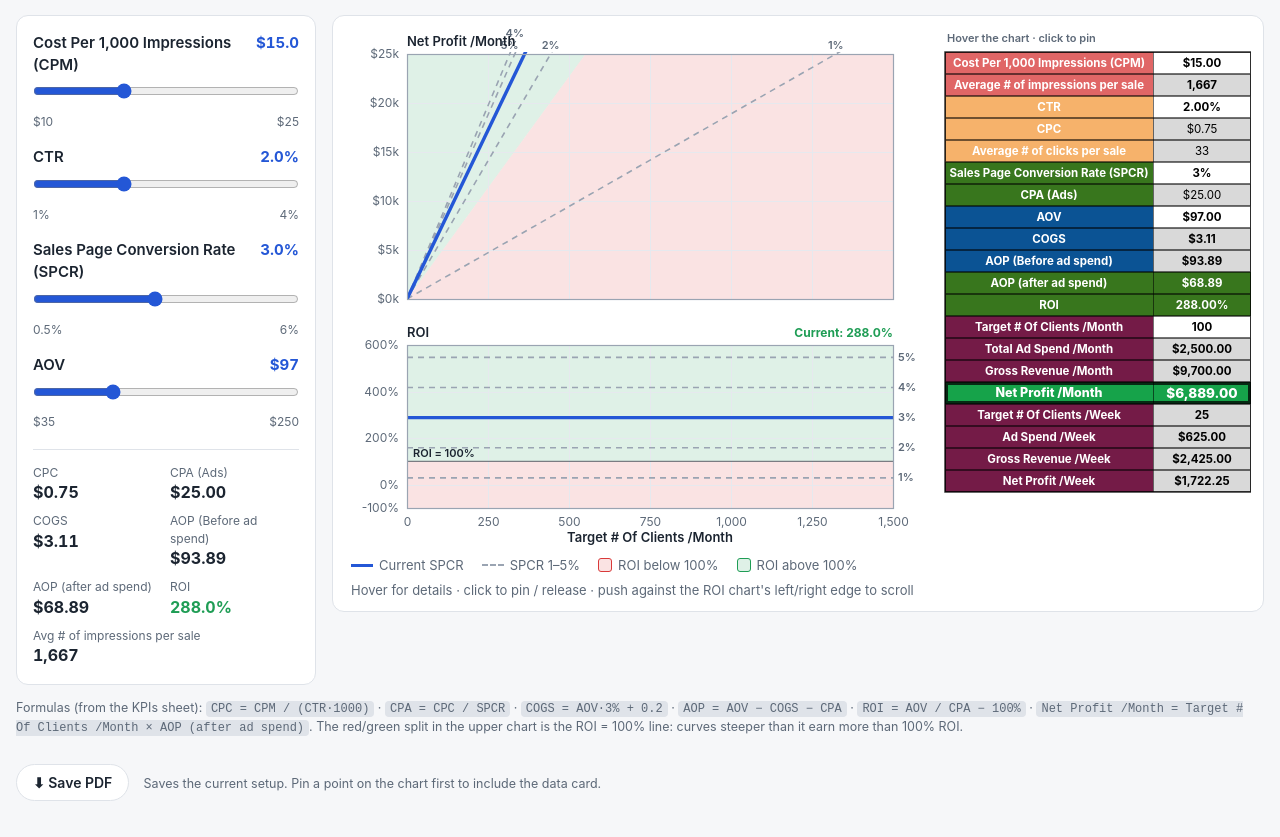
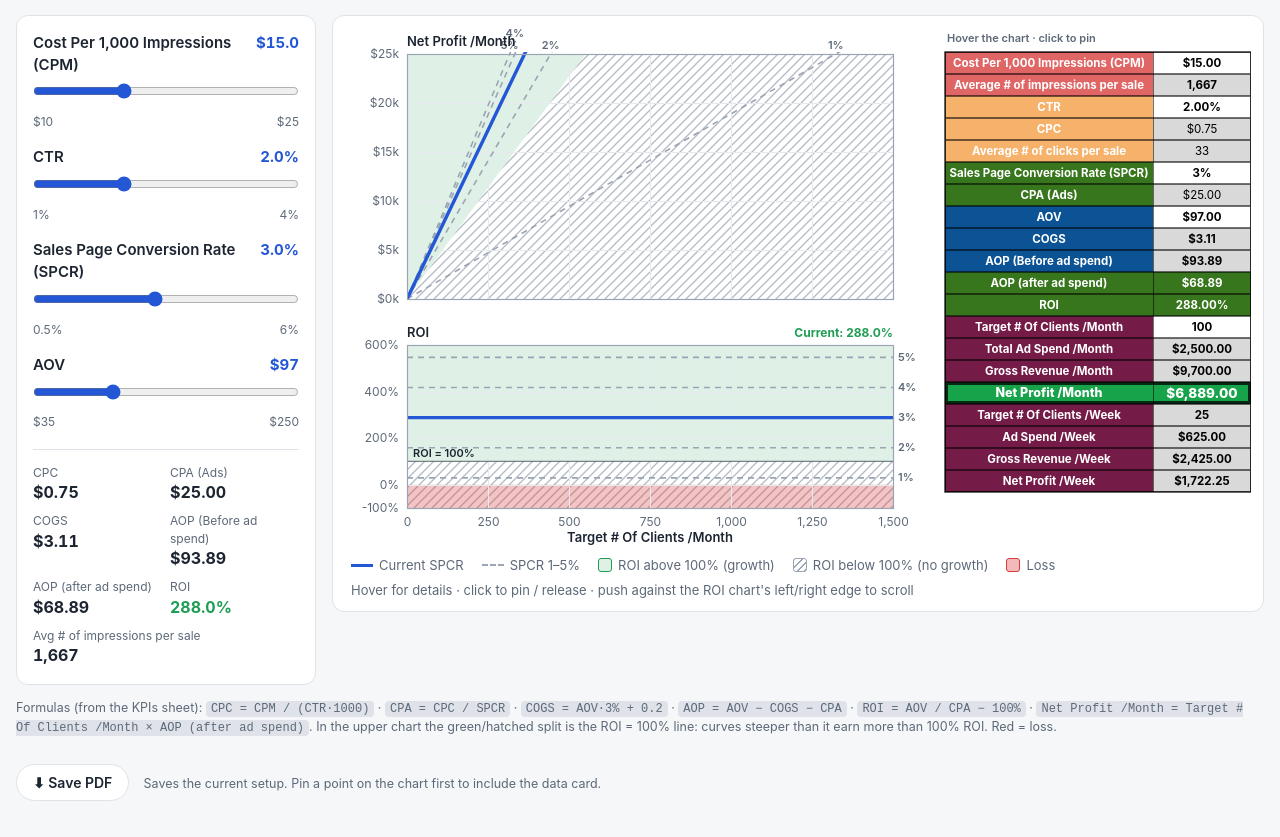
Before and after one commit to endrehalasz/campaign-compass, a plain HTML site: page index.html in a window 1280 px wide. Shown: the part 85-922 px from the top of the page. Drawn offline with Linux system fonts and the light colour scheme.

Commit message:
Hatched ROI<100% zone, red loss zone, window scrolls down for losses
Co-Authored-By: Claude Sonnet 5.5 <noreply@anthropic.com>

```diff
--- a/index.html
+++ b/index.html
@@ -47,6 +47,7 @@
   .sw{width:22px;height:0;border-top:3px solid var(--accent)}
   .sw.d{border-top:2px dashed var(--axis)}
   .box{width:14px;height:14px;border-radius:3px}
+  .box.hatch{border:1px solid var(--axis);background:repeating-linear-gradient(135deg,var(--axis) 0 1.4px,transparent 1.4px 5px)}
   #recBtn{position:fixed;top:12px;right:12px;z-index:10;padding:8px 14px;border-radius:999px;border:1px solid var(--line);background:var(--card);color:var(--ink);font-weight:600;font-size:13px;font-family:inherit;cursor:pointer;box-shadow:0 2px 8px rgba(0,0,0,.15)}
   #recBtn.on{background:var(--red);border-color:var(--red);color:#fff}
   .dl{margin-top:14px;padding:9px 16px;border-radius:999px;border:1px solid var(--line);background:var(--card);color:var(--ink);font-weight:600;font-size:14px;font-family:inherit;cursor:pointer;margin-right:10px}
@@ -100,8 +101,9 @@
       <div class="legend">
         <span><i class="sw"></i> Current SPCR</span>
         <span><i class="sw d"></i> SPCR 1–5%</span>
-        <span><i class="box" style="background:var(--redfill);border:1px solid var(--red)"></i> ROI below 100%</span>
-        <span><i class="box" style="background:var(--greenfill);border:1px solid var(--green)"></i> ROI above 100%</span>
+        <span><i class="box" style="background:var(--greenfill);border:1px solid var(--green)"></i> ROI above 100% (growth)</span>
+        <span><i class="box hatch"></i> ROI below 100% (no growth)</span>
+        <span><i class="box" style="background:rgba(217,58,58,.35);border:1px solid var(--red)"></i> Loss</span>
         <span>Hover for details · click to pin / release · push against the ROI chart's left/right edge to scroll</span>
       </div>
     </div>
@@ -111,7 +113,7 @@
     Formulas (from the KPIs sheet): <code>CPC = CPM / (CTR·1000)</code> · <code>CPA = CPC / SPCR</code> ·
     <code>COGS = AOV·3% + 0.2</code> · <code>AOP = AOV − COGS − CPA</code> · <code>ROI = AOV / CPA − 100%</code> ·
     <code>Net Profit /Month = Target # Of Clients /Month × AOP (after ad spend)</code>.
-    The red/green split in the upper chart is the ROI = 100% line: curves steeper than it earn more than 100% ROI.
+    In the upper chart the green/hatched split is the ROI = 100% line: curves steeper than it earn more than 100% ROI. Red = loss.
   </p>
   <button id="pdfBtn" type="button" class="dl">⬇ Save PDF</button>
   <span class="foot">Saves the current setup. Pin a point on the chart first to include the data card.</span>
@@ -267,6 +269,14 @@
     c.textAlign = 'left';
   }
 
+  // diagonal hatch fill (zones where ROI is below 100% = no growth)
+  function hatchPattern(c, color){
+    var k = document.createElement('canvas'); k.width = k.height = 9;
+    var g = k.getContext('2d'); g.strokeStyle = color; g.lineWidth = 1.3; g.globalAlpha = .75;
+    g.beginPath(); g.moveTo(0, 9); g.lineTo(9, 0); g.moveTo(-1, 1); g.lineTo(1, -1); g.moveTo(8, 10); g.lineTo(10, 8); g.stroke();
+    return c.createPattern(k, 'repeat');
+  }
+
   function render(ctx, W, H, hoverN, isPinned){
     var s = state();
     var cols = {red:css('--red'), green:css('--green'), redf:css('--redfill'), greenf:css('--greenfill'),
@@ -277,11 +287,14 @@
     var pw = W - L - R;
     var yA0 = T, yB0 = T + hA + gap;
 
+    var hatch = hatchPattern(ctx, cols.axis);
     var cur = model(s.cpm, s.ctr, s.spcr, s.aov);
     // scrolling view: x offset is shared by both panels, y window follows the hovered point (span stays P_MAX)
     var nL = xOff, nR = xOff + X_MAX;
     var nAct = hoverN != null ? Math.max(0, Math.min(N_CAP, Math.round(hoverN))) : null;
-    var yMin = (nAct != null && cur.aop2 > 0) ? Math.max(0, cur.aop2 * nAct - 0.96 * P_MAX) : 0;
+    var nRef = nAct != null ? nAct : (cur.aop2 < 0 ? 100 : null);   // at rest a losing curve is shown around 100 clients
+    var pRef = nRef != null ? cur.aop2 * nRef : 0;
+    var yMin = pRef > 0 ? Math.max(0, pRef - 0.96 * P_MAX) : (pRef < 0 ? pRef - 0.04 * P_MAX : 0);
     var yMax = yMin + P_MAX;
     var xs = function(n){ return L + (n - nL) / X_MAX * pw; };
     var yA = function(p){ return yA0 + hA - (p - yMin) / P_MAX * hA; };
@@ -306,8 +319,13 @@
     var tA = thr * nL, tB = thr * nR, yUp = yMax + P_MAX, yDn = yMin - P_MAX;
     ctx.fillStyle = cols.greenf;
     ctx.beginPath(); ctx.moveTo(xs(nL), yA(tA)); ctx.lineTo(xs(nR), yA(tB)); ctx.lineTo(xs(nR), yA(yUp)); ctx.lineTo(xs(nL), yA(yUp)); ctx.closePath(); ctx.fill();
-    ctx.fillStyle = cols.redf;
+    // ROI below 100%: hatched (no growth)
+    ctx.fillStyle = hatch;
     ctx.beginPath(); ctx.moveTo(xs(nL), yA(tA)); ctx.lineTo(xs(nR), yA(tB)); ctx.lineTo(xs(nR), yA(yDn)); ctx.lineTo(xs(nL), yA(yDn)); ctx.closePath(); ctx.fill();
+    // loss (net profit below zero): red
+    ctx.globalAlpha = .30; ctx.fillStyle = cols.red;
+    ctx.fillRect(L, yA(0), pw, yA(yDn) - yA(0)); ctx.globalAlpha = 1;
+    ctx.strokeStyle = cols.red; ctx.lineWidth = 1.2; ctx.beginPath(); ctx.moveTo(L, Math.round(yA(0)) + .5); ctx.lineTo(L + pw, Math.round(yA(0)) + .5); ctx.stroke();
     ctx.restore();
 
     // grid + ticks A
@@ -315,7 +333,7 @@
     for (var p = Math.ceil(yMin / 5000) * 5000; p <= yMax + 1e-6; p += 5000){
       var y = Math.round(yA(p)) + .5;
       ctx.beginPath(); ctx.moveTo(L, y); ctx.lineTo(L+pw, y); ctx.stroke();
-      ctx.fillText('$' + (p/1000) + 'k', L - 8, y);
+      ctx.fillText((p < 0 ? '-' : '') + '$' + (Math.abs(p)/1000) + 'k', L - 8, y);
     }
     ctx.textAlign = 'center'; ctx.textBaseline = 'top';
     for (var n = Math.ceil(nL / 250) * 250; n <= nR + 1e-6; n += 250){
@@ -329,14 +347,12 @@
     ctx.beginPath(); ctx.rect(L, yA0 - 2, pw + 1, hA + 4); ctx.clip();
     ctx.lineWidth = 1.6; ctx.setLineDash([6,5]); ctx.strokeStyle = cols.axis;
     scen.forEach(function(o){
-      if (o.slope <= 0) return;
       ctx.beginPath(); ctx.moveTo(xs(nL), yA(o.slope * nL)); ctx.lineTo(xs(nR), yA(o.slope * nR)); ctx.stroke();
     });
     ctx.setLineDash([]);
     ctx.lineWidth = 3.4; ctx.strokeStyle = cols.accent;
     ctx.beginPath();
-    if (cur.aop2 >= 0) { ctx.moveTo(xs(nL), yA(cur.aop2 * nL)); ctx.lineTo(xs(nR), yA(cur.aop2 * nR)); }
-    else { ctx.moveTo(xs(nL), yA(0)); ctx.lineTo(xs(nR), yA(0)); } // negative profit runs below the visible axis
+    ctx.moveTo(xs(nL), yA(cur.aop2 * nL)); ctx.lineTo(xs(nR), yA(cur.aop2 * nR));
     ctx.stroke();
     ctx.restore();
 
@@ -345,15 +361,16 @@
     ctx.fillStyle = cols.muted; ctx.textAlign = 'left';
     var lastLx = -99, stack = 0;
     scen.slice().sort(function(a,b){ return b.slope - a.slope; }).forEach(function(o){
-      if (o.slope <= 0) return;
-      var va = Math.max(nL, yMin / o.slope), vb = Math.min(nR, yMax / o.slope);
+      if (o.slope === 0) return;
+      var lo = o.slope > 0 ? yMin / o.slope : yMax / o.slope, hi = o.slope > 0 ? yMax / o.slope : yMin / o.slope;
+      var va = Math.max(nL, lo), vb = Math.min(nR, hi);
       if (va > vb) return;
       var ne = vb, pe = o.slope * ne;
-      var lx = xs(ne), ly = yA(pe);
+      var lx = xs(ne), ly = yA(pe), dir = o.slope > 0 ? -1 : 1;
       if (ne >= nR - 0.5) { ctx.textAlign = 'left'; ctx.fillText(o.k + '%', Math.min(lx + 4, W - 30), ly); }
       else {
         stack = (Math.abs(lx - lastLx) < 26) ? stack + 1 : 0;
-        ctx.textAlign = 'center'; ctx.fillText(o.k + '%', lx - stack * 0, ly - 8 - stack * 12);
+        ctx.textAlign = 'center'; ctx.fillText(o.k + '%', lx, ly + dir * (8 + stack * 12));
         lastLx = lx;
       }
     });
@@ -364,10 +381,6 @@
     ctx.fillStyle = cols.ink; ctx.textAlign = 'left'; ctx.font = '600 13px -apple-system,BlinkMacSystemFont,"Segoe UI",Roboto,sans-serif';
     ctx.fillText('Net Profit /Month', L, yA0 - 12);
     ctx.font = '12px -apple-system,BlinkMacSystemFont,"Segoe UI",Roboto,sans-serif';
-    if (cur.aop2 < 0){
-      ctx.fillStyle = cols.red; ctx.textAlign = 'right';
-      ctx.fillText('Current SPCR is below break-even (negative profit)', L + pw - 8, yA0 + 14);
-    }
     // axes A
     ctx.strokeStyle = cols.axis; ctx.lineWidth = 1.2;
     ctx.strokeRect(L + .5, yA0 + .5, pw, hA);
@@ -376,7 +389,9 @@
     ctx.save();
     ctx.beginPath(); ctx.rect(L, yB0, pw, hB); ctx.clip();
     ctx.fillStyle = cols.greenf; ctx.fillRect(L, yB0, pw, yB(1) - yB0);
-    ctx.fillStyle = cols.redf; ctx.fillRect(L, yB(1), pw, yB0 + hB - yB(1));
+    ctx.fillStyle = hatch; ctx.fillRect(L, yB(1), pw, yB0 + hB - yB(1));           // ROI below 100%: hatched
+    ctx.globalAlpha = .30; ctx.fillStyle = cols.red;                                // loss (ROI below 0%): red
+    ctx.fillRect(L, yB(0), pw, yB0 + hB - yB(0)); ctx.globalAlpha = 1;
     ctx.restore();
 
     ctx.strokeStyle = cols.grid; ctx.lineWidth = 1; ctx.fillStyle = cols.muted; ctx.textAlign = 'right'; ctx.textBaseline = 'middle';
@@ -511,12 +526,14 @@
     c.font = '13px ' + F; c.textAlign = 'left'; c.fillStyle = muted;
     c.strokeStyle = accent; c.lineWidth = 3; c.setLineDash([]); c.beginPath(); c.moveTo(lx, ly - 4); c.lineTo(lx + 22, ly - 4); c.stroke();
     c.fillText('Current SPCR', lx + 30, ly);
-    lx += 150; c.strokeStyle = css('--axis'); c.lineWidth = 2; c.setLineDash([5,4]); c.beginPath(); c.moveTo(lx, ly - 4); c.lineTo(lx + 22, ly - 4); c.stroke(); c.setLineDash([]);
+    lx += 125; c.strokeStyle = css('--axis'); c.lineWidth = 2; c.setLineDash([5,4]); c.beginPath(); c.moveTo(lx, ly - 4); c.lineTo(lx + 22, ly - 4); c.stroke(); c.setLineDash([]);
     c.fillText('SPCR 1–5%', lx + 30, ly);
-    lx += 140; c.fillStyle = css('--redfill'); c.fillRect(lx, ly - 13, 14, 14); c.strokeStyle = red; c.lineWidth = 1; c.strokeRect(lx + .5, ly - 12.5, 13, 13);
-    c.fillStyle = muted; c.fillText('ROI below 100%', lx + 22, ly);
-    lx += 150; c.fillStyle = css('--greenfill'); c.fillRect(lx, ly - 13, 14, 14); c.strokeStyle = green; c.strokeRect(lx + .5, ly - 12.5, 13, 13);
-    c.fillStyle = muted; c.fillText('ROI above 100%', lx + 22, ly);
+    lx += 120; c.fillStyle = css('--greenfill'); c.fillRect(lx, ly - 13, 14, 14); c.strokeStyle = green; c.lineWidth = 1; c.strokeRect(lx + .5, ly - 12.5, 13, 13);
+    c.fillStyle = muted; c.fillText('ROI > 100%', lx + 22, ly);
+    lx += 112; c.fillStyle = hatchPattern(c, css('--axis')); c.fillRect(lx, ly - 13, 14, 14); c.strokeStyle = css('--axis'); c.strokeRect(lx + .5, ly - 12.5, 13, 13);
+    c.fillStyle = muted; c.fillText('ROI < 100%', lx + 22, ly);
+    lx += 112; c.globalAlpha = .35; c.fillStyle = red; c.fillRect(lx, ly - 13, 14, 14); c.globalAlpha = 1; c.strokeStyle = red; c.strokeRect(lx + .5, ly - 12.5, 13, 13);
+    c.fillStyle = muted; c.fillText('Loss', lx + 22, ly);
   }
 
   function recLoop(){ if (!recording) return; videoFrame(); recRaf = requestAnimationFrame(recLoop); }
```
